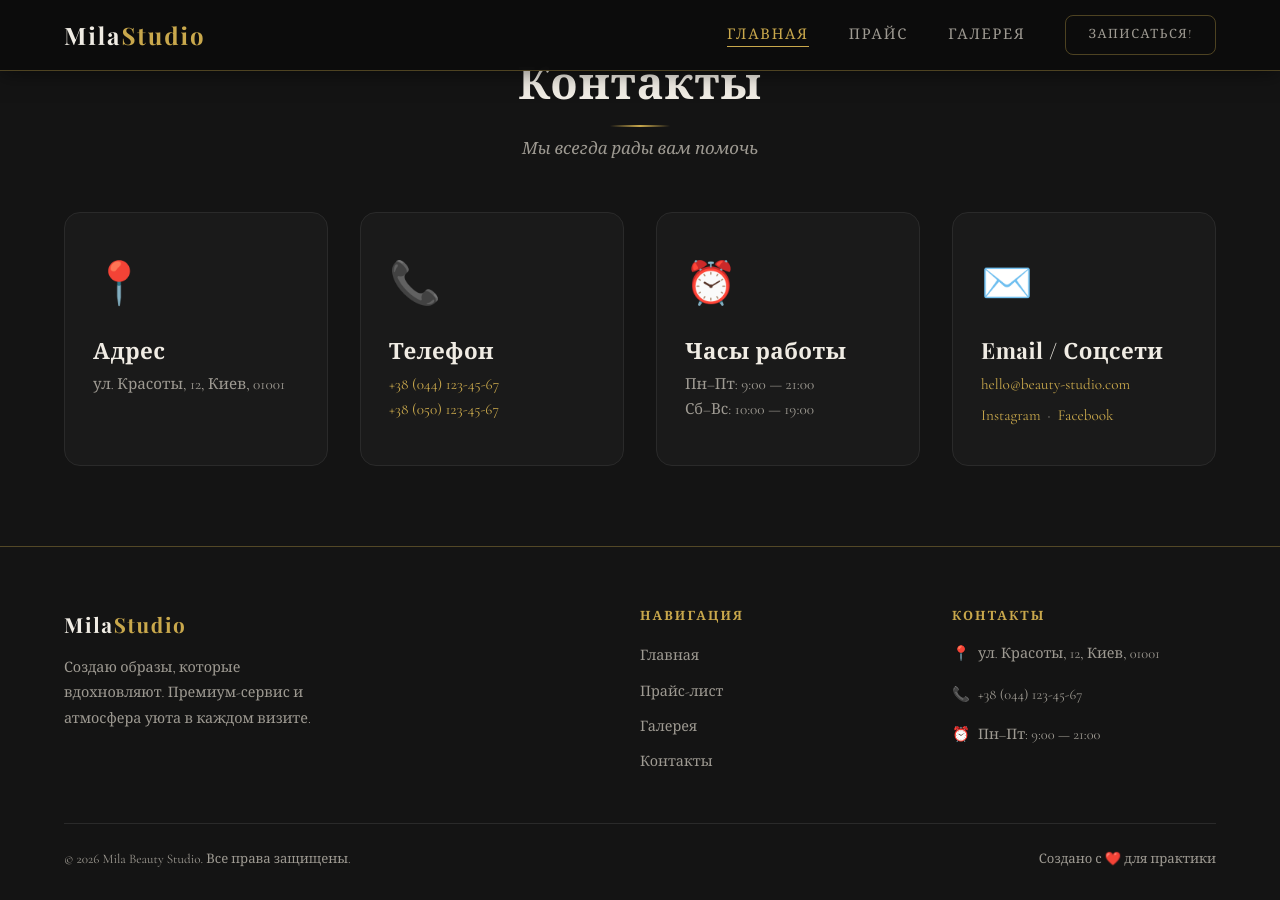
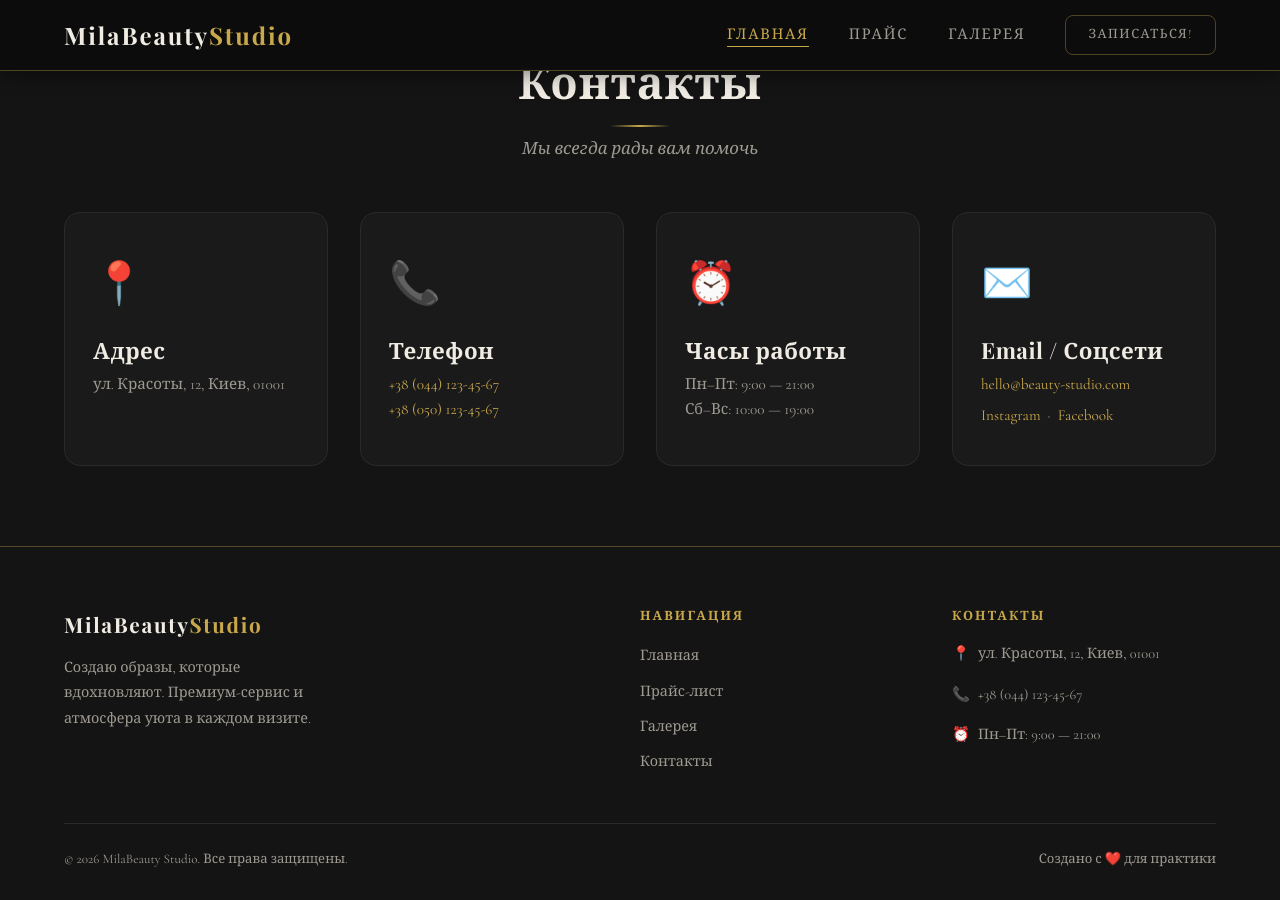
Before and after one commit to Evgiv08/mila-beauty-room, a Jekyll site: the page built from index.html, in a window 1280 px wide and 900 px high, scrolled down 2904 px. Built offline with Jekyll 4.4.1, drawn with Linux system fonts in a browser that asks for light colours; some web fonts are replaced.

Commit message:
Update 🔤 Хедер & Навигация “header”

```diff
--- a/_data/header.yml
+++ b/_data/header.yml
@@ -1,4 +1,4 @@
-salon_name: Mila Beauty Studio
+salon_name: MilaBeauty Studio
 nav_book_label: Записаться!
 footer_tagline: Создаю образы, которые вдохновляют. Премиум-сервис и атмосфера
   уюта в каждом визите.
```
